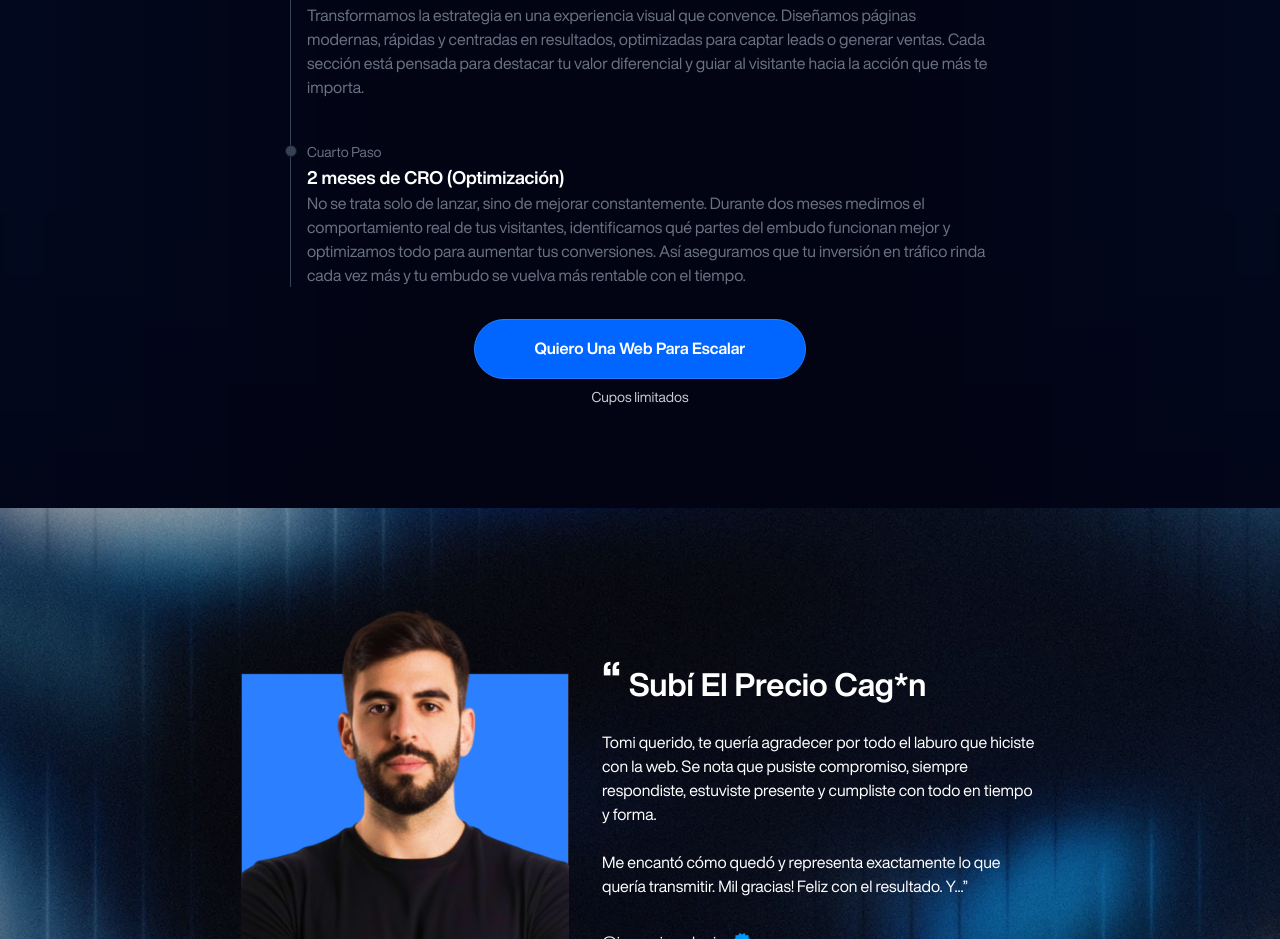
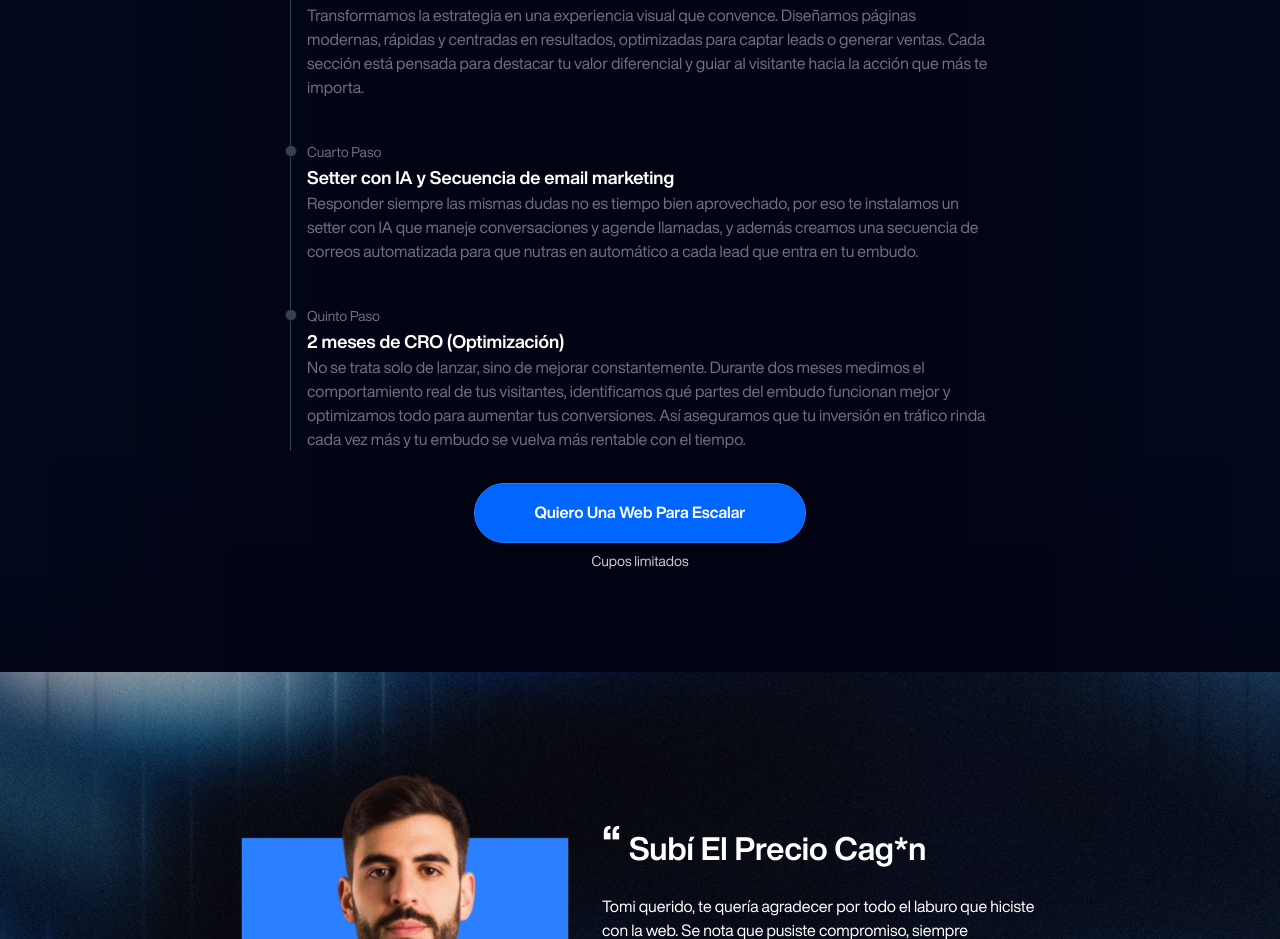
Before and after one commit to tomascosta2/tomascostafunnels, a Next.js app: page / in a window 1280 px wide. Shown: the part 2300-3239 px from the top of the page. Built offline with nearby package versions, Linux system fonts and the light colour scheme.

Commit message:
Paso extra

```diff
--- a/src/app/page.tsx
+++ b/src/app/page.tsx
@@ -133,9 +133,16 @@ export default function Home() {
                   <p className="text-base font-normal text-gray-500">Transformamos la estrategia en una experiencia visual que convence. Diseñamos páginas modernas, rápidas y centradas en resultados, optimizadas para captar leads o generar ventas. Cada sección está pensada para destacar tu valor diferencial y guiar al visitante hacia la acción que más te importa.</p>
                 </li>
 
+                <li className="mb-10 ms-4 group">
+                  <div className="absolute w-3 h-3 group-hover:bg-[#0066ff] rounded-full mt-1.5 -start-1.5 border border-gray-900 bg-gray-700"></div>
+                  <time className="mb-1 text-sm font-normal leading-none group-hover:text-[#0066ff] text-gray-500">Cuarto Paso</time>
+                  <h3 className="text-lg font-semibold text-white">Setter con IA y Secuencia de email marketing</h3>
+                  <p className="text-base font-normal text-gray-500">Responder siempre las mismas dudas no es tiempo bien aprovechado, por eso te instalamos un setter con IA que maneje conversaciones y agende llamadas, y además creamos una secuencia de correos automatizada para que nutras en automático a cada lead que entra en tu embudo.</p>
+                </li>
+
                 <li className="ms-4 group">
                   <div className="absolute w-3 h-3 group-hover:bg-[#0066ff] rounded-full mt-1.5 -start-1.5 border border-gray-900 bg-gray-700"></div>
-                  <time className="mb-1 text-sm font-normal leading-none group-hover:text-[#0066ff] text-gray-500">Cuarto Paso</time>
+                  <time className="mb-1 text-sm font-normal leading-none group-hover:text-[#0066ff] text-gray-500">Quinto Paso</time>
                   <h3 className="text-lg font-semibold text-white">2 meses de CRO (Optimización)</h3>
                   <p className="text-base font-normal text-gray-500">No se trata solo de lanzar, sino de mejorar constantemente. Durante dos meses medimos el comportamiento real de tus visitantes, identificamos qué partes del embudo funcionan mejor y optimizamos todo para aumentar tus conversiones. Así aseguramos que tu inversión en tráfico rinda cada vez más y tu embudo se vuelva más rentable con el tiempo.</p>
                 </li>
```
